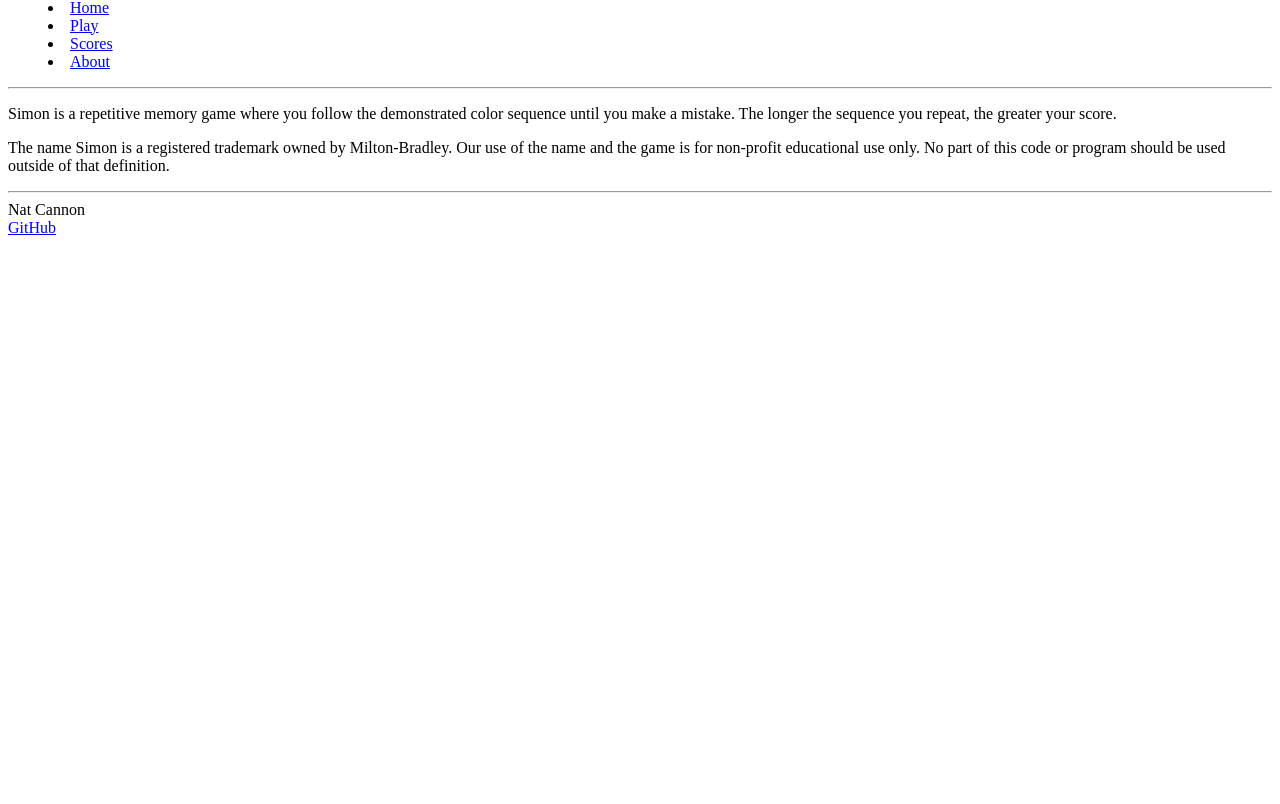
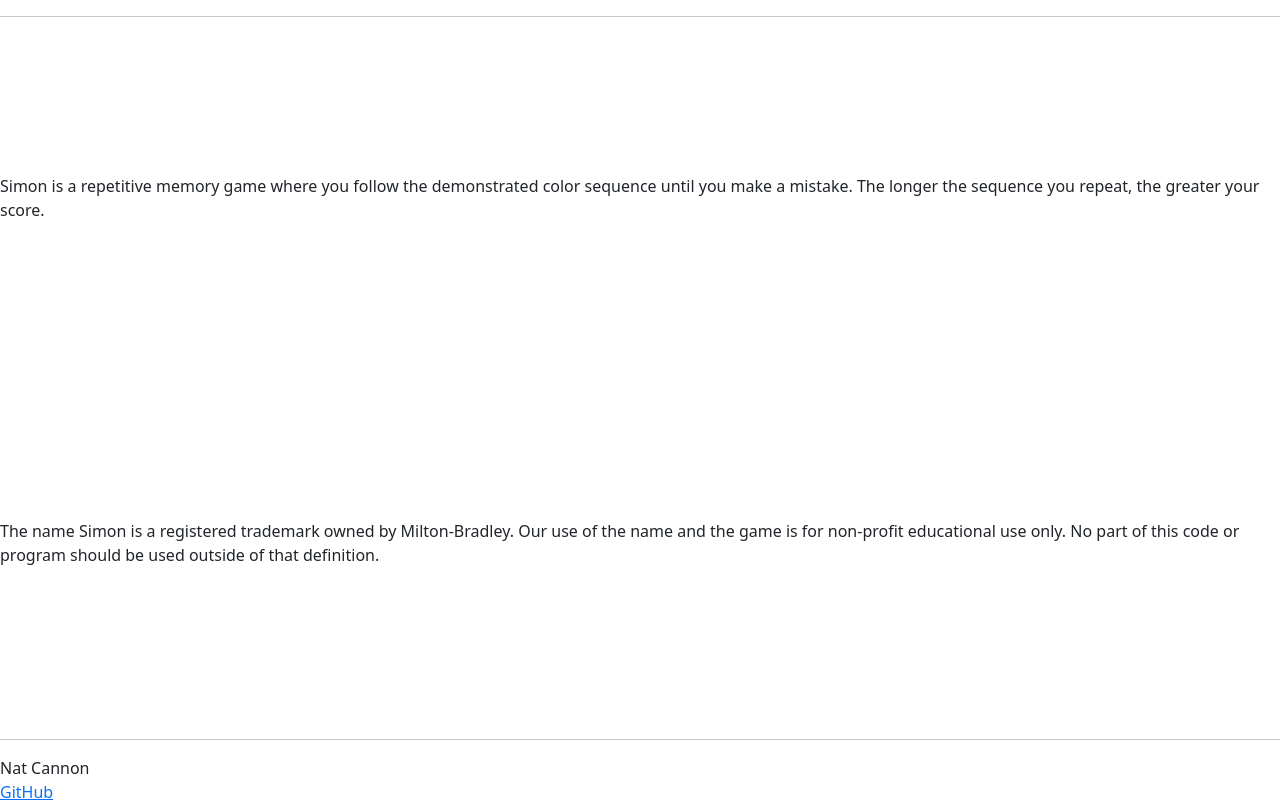
Before and after one commit to natcannon13/simon, a plain HTML site: page about.html in a window 1280 px wide. Shown: the part 88-892 px from the top of the page. Before the commit the page ends 800 px from the top, so only its background shows below. Drawn offline with nearby package versions, Linux system fonts and the light colour scheme.

Commit message:
CSS Linking
Implemented basic CSS formatting, linked CSS sheet and Bootstrap to each HTML file.

```diff
--- a/about.html
+++ b/about.html
@@ -5,6 +5,15 @@
         <meta name = "viewpoint" content="width=device-width, initial-scale=1.0"/>
         <title>About</title>
         <link rel="icon" href="favicon.ico"/>
+
+        <link rel="stylesheet" href="main.css" />
+
+        <link
+      href="https://cdn.jsdelivr.net/npm/bootstrap@5.2.2/dist/css/bootstrap.min.css"
+      rel="stylesheet"
+      integrity="sha384-Zenh87qX5JnK2Jl0vWa8Ck2rdkQ2Bzep5IDxbcnCeuOxjzrPF/et3URy9Bv1WTRi"
+      crossorigin="anonymous"
+    />
     </head>
     <body>
         <header>
--- a/main.css
+++ b/main.css
@@ -0,0 +1,24 @@
+body{
+    display: flex;
+    flex-direction: column;
+    min-width: 375px;
+}
+header{
+    flex: 0 80px;
+}
+main{
+    flex: 1 calc(100vh - 110px);
+    display: flex;
+    flex-direction: column;
+    align-items: center;
+    justify-content: space-around;
+}
+footer{
+    flex: 0 30 px;
+}
+menu{
+    flex: 1;
+    display: flex;
+    flex-direction: row !important;
+    list-style: none;
+}
```
Also changed, not shown: index.html (+9 -0 lines), play.html (+9 -0 lines), scores.html (+9 -0 lines).
